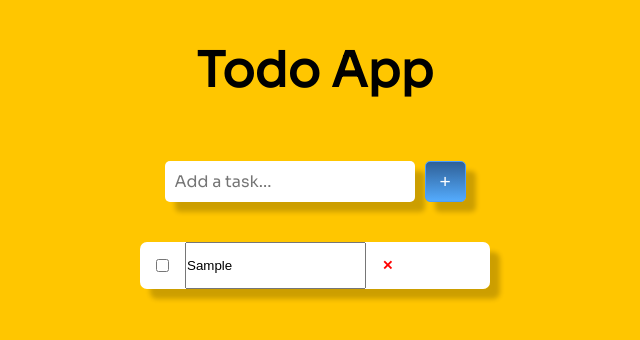
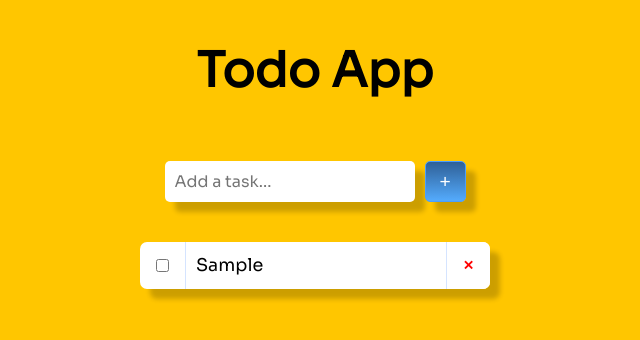
Before and after one commit to vishal-rathod-07/Todo-App-React, a React (Create React App) app: page / in a window 1280 px wide. Both pictures are taken after typing "Sample" into the empty fields and a click on the button "Press 'Enter' to add a task". Shown: the top 340 px of the page, without its empty margins (325-965 px from the left). Built offline with nearby package versions, Linux system fonts and the light colour scheme.

Commit message:
Refactor: list item class name and border

```diff
--- a/src/components/TodoItem/todoitem.css
+++ b/src/components/TodoItem/todoitem.css
@@ -21,7 +21,7 @@
   margin: 1rem;
 }
 
-.todo-item__label {
+.todo-item__input {
   width: 100%;
   padding: 0 10px;
   border: none;
@@ -32,11 +32,12 @@
   font-size: inherit;
 }
 
-.todo-item__label:focus {
+.todo-item__input:focus {
   outline: none;
+  border: 1px solid #000;
 }
 
-.todo-item__checkbox:checked + .todo-item__label {
+.todo-item__checkbox:checked + .todo-item__input {
   background-color: #f9f9f9;
   text-decoration: line-through;
 }
```
